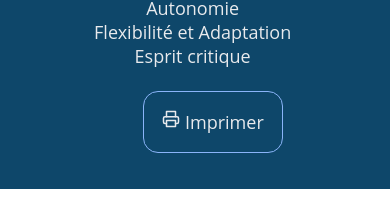
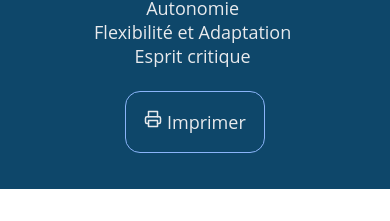
Before and after one commit to jbigman/cv-react, a Next.js app: page / in a window 390 px wide. Shown: the part 701-922 px from the top of the page. Built offline with nearby package versions, Linux system fonts and the light colour scheme.

Commit message:
Fixed css for small screen

```diff
--- a/src/curiculum/sidebar.module.scss
+++ b/src/curiculum/sidebar.module.scss
@@ -83,7 +83,7 @@
     border-radius: 15px;
     display: flex;
     justify-content: center;
-    padding: 1em;
+    padding: 1em 0;
 
     > div {
       border: 1px solid $text-secondary;
```
Also changed, not shown: src/curiculum/sidebar.tsx (+1 -1 lines), 1 other file (tests, documents, lock files or other folders).
